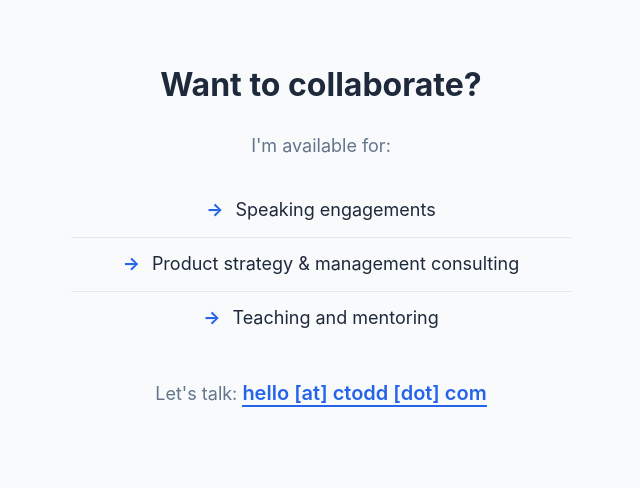
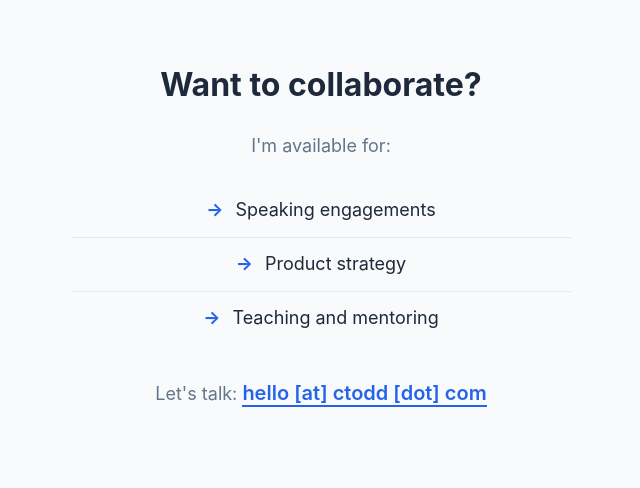
Before and after one commit to iamctodd/website, a Flask app: template templates/index.html in a window 1280 px wide. Shown: the part 2361-2849 px from the top of the page, without its empty margins (319-959 px from the left). Run offline with Flask 3, Linux system fonts and the light colour scheme; the template is opened without the code that fills it, so the values that code supplies are empty.

Commit message:
Fix alignment

```diff
--- a/templates/index.html
+++ b/templates/index.html
@@ -115,7 +115,7 @@
         <p>I'm available for:</p>
         <ul class="cta-list">
             <li>Speaking engagements</li>
-            <li>Product strategy & management consulting</li>
+            <li>Product strategy</li>
             <li>Teaching and mentoring</li>
         </ul>
         <div class="cta-contact">
```
